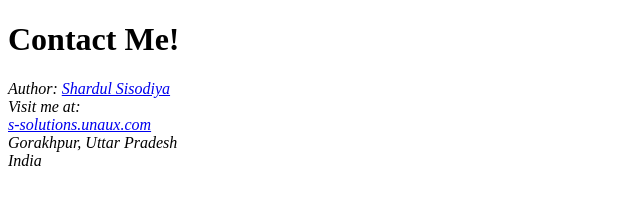
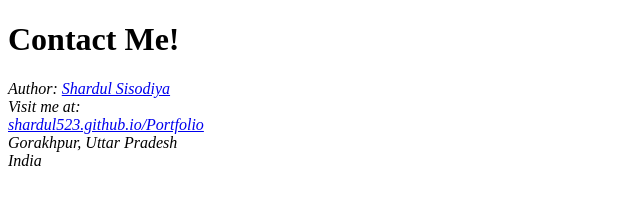
Before and after one commit to shardul523/Portfolio, a plain HTML site: page contact.htm in a window 1280 px wide. Shown: the full height of the page, 0-640 px from the left. Drawn offline with Linux system fonts and the light colour scheme.

Commit message:
Updated the website in Contact Page

```diff
--- a/contact.htm
+++ b/contact.htm
@@ -11,7 +11,7 @@
     <address>
         Author: <a href="mailto:sanalsingh05@gmail.com">Shardul Sisodiya</a><br>
         Visit me at: <br>
-        <a href="index.htm">s-solutions.unaux.com</a><br>
+        <a href="index.htm">shardul523.github.io/Portfolio</a><br>
         Gorakhpur, Uttar Pradesh <br>
         India
     </address>
```
